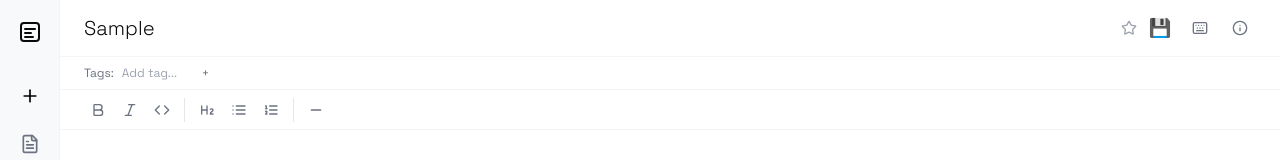
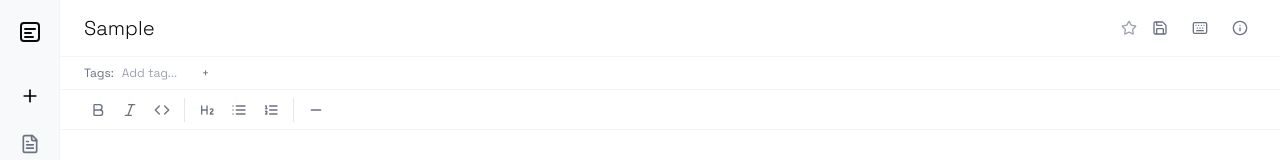
Before and after one commit to brayanj4y/zenotes, a Next.js app: page /dashboard in a window 1280 px wide. Both pictures are taken after typing "Sample", "Sample" into the empty fields and a click on the button "Create Note". Shown: the top 160 px of the page. Built offline with nearby package versions, Linux system fonts and the light colour scheme.

Commit message:
feat: replace emoji save button with lucide-react icon
Update save button to match toolbar style and improve consistency.

Co-authored-by: souop silvain brayan <157296274+brayanj4y@users.noreply.github.com>

```diff
--- a/components/editor-view.tsx
+++ b/components/editor-view.tsx
@@ -2,7 +2,7 @@
 
 import { useState, useEffect, useCallback } from "react"
 import { Button } from "@/components/ui/button"
-import { Keyboard, Info, Star } from "lucide-react"
+import { Keyboard, Info, Star, Save } from "lucide-react"
 import { useNotes } from "@/context/notes-context"
 import { useSettings } from "@/context/settings-context"
 import { useToast } from "@/hooks/use-toast"
@@ -108,11 +108,11 @@ export default function EditorView({ noteId, onDetailView }: EditorViewProps) {
           <Button
             variant="ghost"
             size="icon"
-            className="h-8 w-8 rounded-md text-lg hover:bg-gray-100"
+            className="h-8 w-8 rounded-md text-gray-500 hover:text-gray-900"
             onClick={handleSave}
             title="Save note"
           >
-            💾
+            <Save className="h-4 w-4" />
           </Button>
           <Button
             variant="ghost"
```
